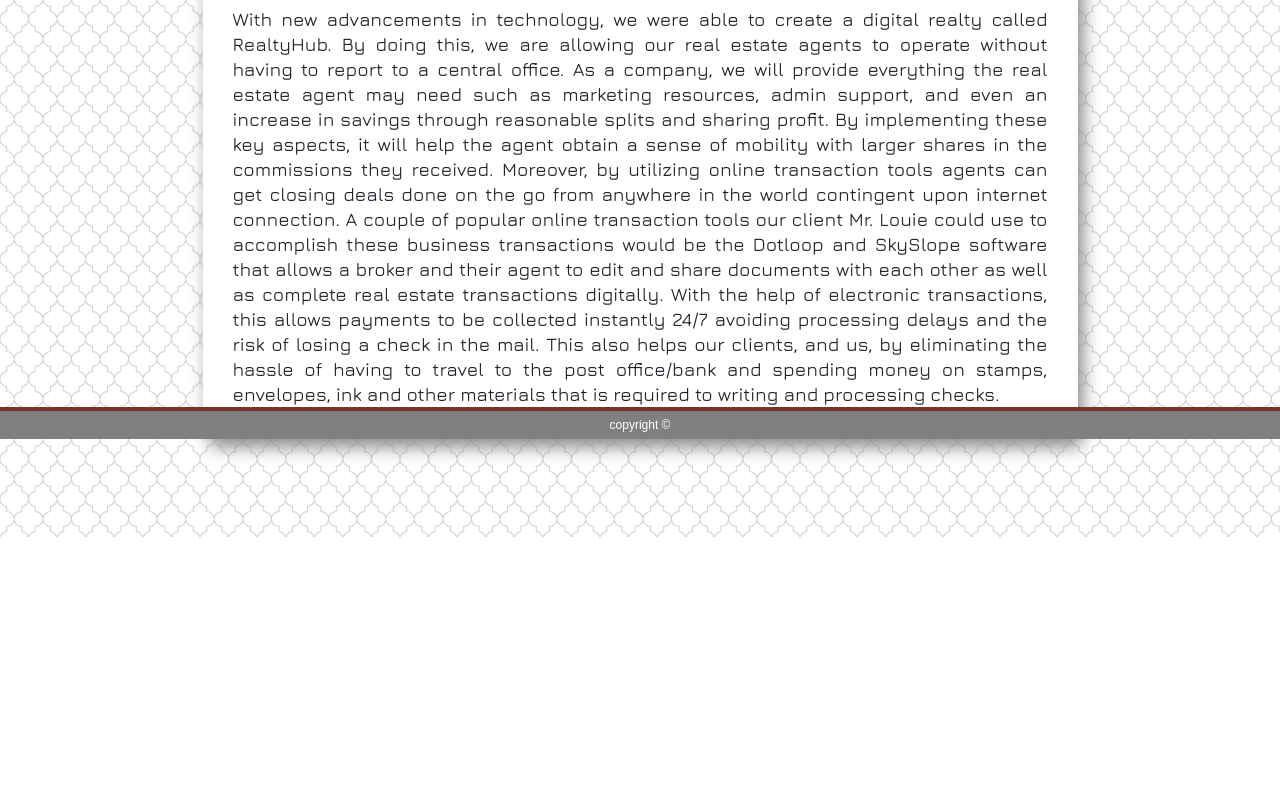
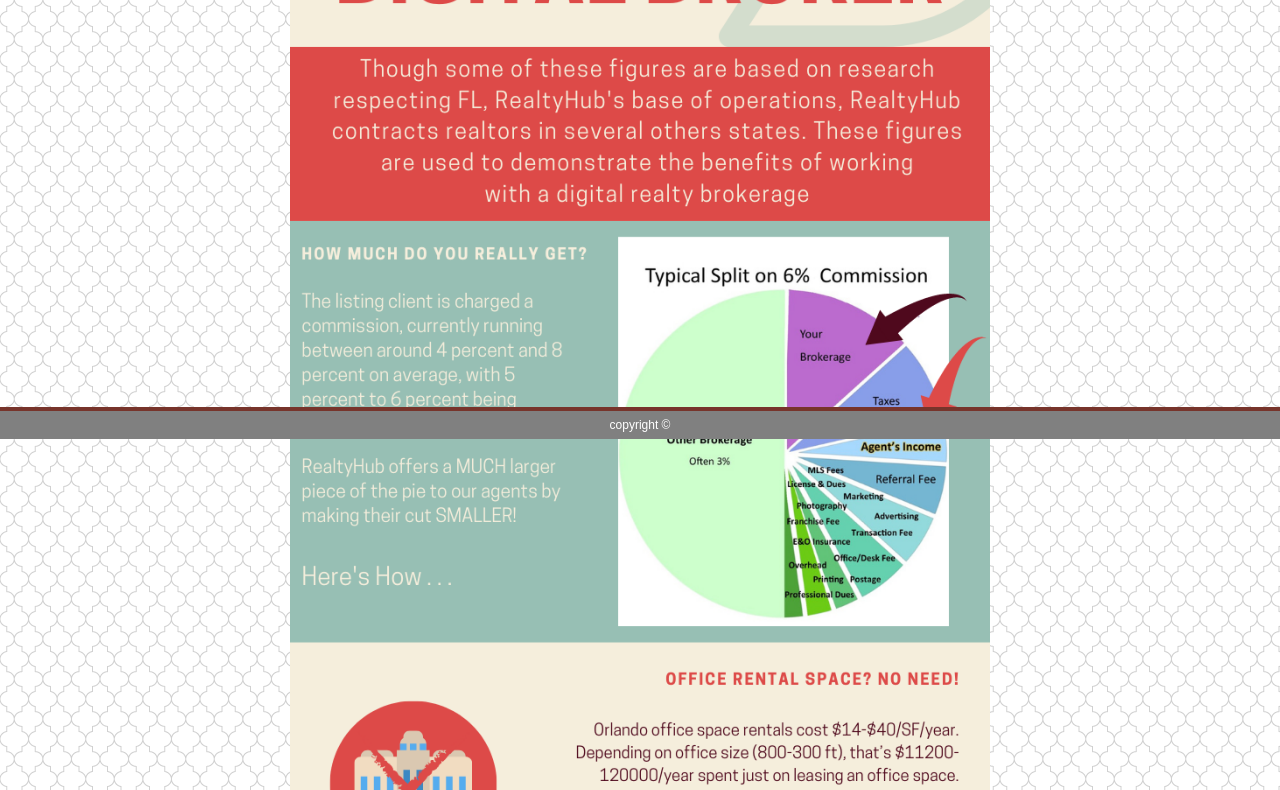
Before and after one commit to cgrady3/RealtyHub, a plain HTML site: page learnMore.html in a window 1280 px wide. Shown: the part 361-1151 px from the top of the page. Before the commit the page ends 898 px from the top, so only its background shows below. Drawn offline with nearby package versions, Linux system fonts and the light colour scheme.

Commit message:
learn more infographic added

```diff
--- a/assets/style.css
+++ b/assets/style.css
@@ -114,6 +114,12 @@ hr {
 	display: inline-block;
 }
 
+.info-main{
+	margin: 3% 15% 8%;
+	padding: 30px;
+	text-align: center;
+}
+
 #welcome {
 	text-align: center;
 	left: 50%;
@@ -134,13 +140,6 @@ hr {
 
 #title {
 	margin-top: 200px;
-}
-
-.fa-home {
-	left: 50%;
-	top: 50%;
-	position: absolute;
-	z-index: -1;
 }
 
 #introLetter {
@@ -178,6 +177,10 @@ hr {
 	margin: 25px 20px;
 }
 
+#infographic{
+	width: 700px;
+}
+
 footer {
 	position: fixed;
 	left: 0;
--- a/learnMore.html
+++ b/learnMore.html
@@ -16,6 +16,9 @@
 
     <ul class="nav justify-content-end navbar">
         <li class="nav-item">
+            <a class="nav-link" href="welcome.html">Home</a>
+        </li>
+        <li class="nav-item">
             <a class="nav-link" href="learnMore.html">Learn More</a>
         </li>
         <li class="nav-item">
@@ -27,26 +30,10 @@
     </ul>
 
     <div class="container-fluid">
-        <div class="about-main">
-            <h2>Welcome To RealtyHub!</h2>
-
-            <p id="introLetter">
-                With new advancements in technology, we were able to create a digital realty called RealtyHub. By doing
-                this, we are allowing our real estate agents to operate without having to report to a central office. As
-                a company, we will provide everything the real estate agent may need such as marketing resources, admin
-                support, and even an increase in savings through reasonable splits and sharing profit. By implementing
-                these key aspects, it will help the agent obtain a sense of mobility with larger shares in the
-                commissions they received. Moreover, by utilizing online transaction tools agents can get closing deals
-                done on the go from anywhere in the world contingent upon internet connection. A couple of popular
-                online transaction tools our client Mr. Louie could use to accomplish these business transactions would
-                be the Dotloop and SkySlope software that allows a broker and their agent to edit and share documents
-                with each other as well as complete real estate transactions digitally. With the help of electronic
-                transactions, this allows payments to be collected instantly 24/7 avoiding processing delays and the
-                risk of losing a check in the mail. This also helps our clients, and us, by eliminating the hassle of
-                having to travel to the post office/bank and spending money on stamps, envelopes, ink and other
-                materials that is required to writing and processing checks.
-            </p>
-
+        <div class="info-main">
+            <a href="./assets/infographic info.docx" target="blank" class="infographic-cited" download>
+                <img src="./assets/images/Retro Colors Costing Business - Infographics.png" alt="Infographic" id="infographic">
+            </a>
         </div>
     </div>
     <footer>copyright &copy;</footer>
```
Also changed, not shown: contact.html (+3 -0 lines), ourRealtors.html (+3 -0 lines), welcome.html (+3 -0 lines), assets/images/Agent-Commission-Split.jpg (added), assets/images/Retro Colors Costing Business - Infographics.png (added), 1 other file.
